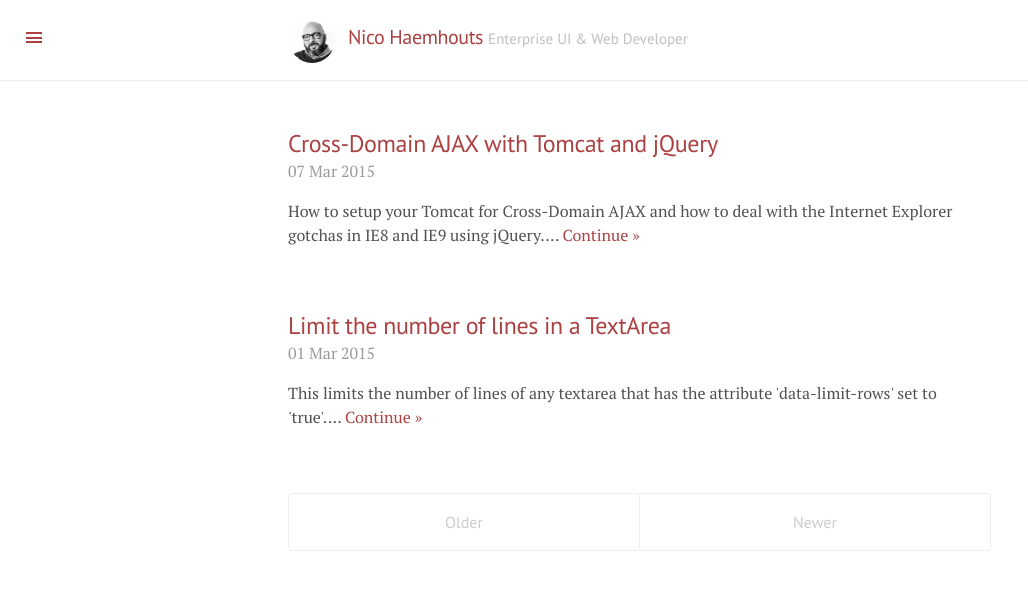
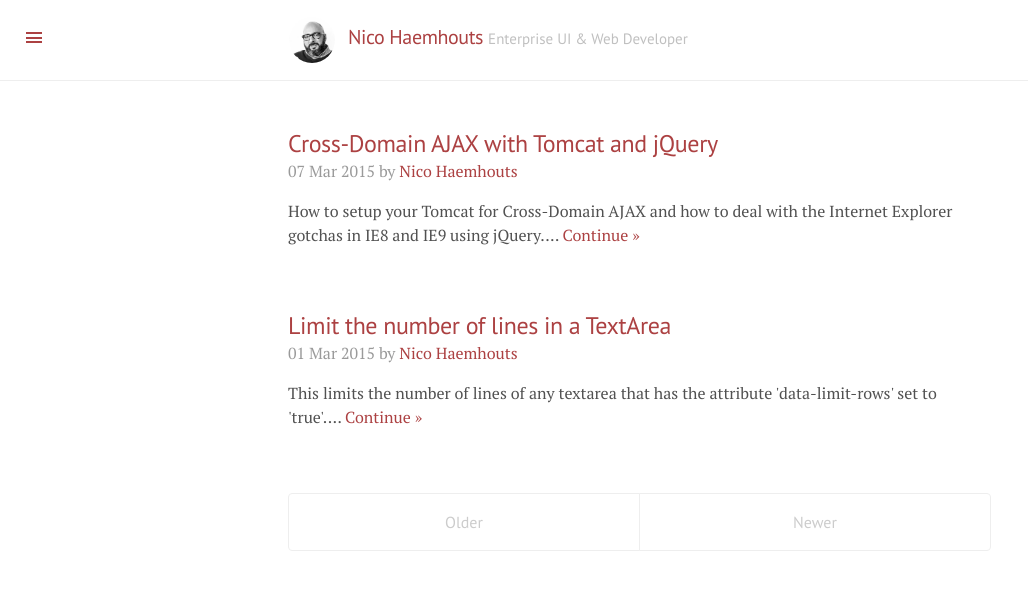
Before and after one commit to nicohaemhouts/nicohaemhouts.github.io, a Jekyll site: the page built from index.html, in a window 1280 px wide. Shown: the top 590 px of the page, without its empty margins (0-1028 px from the left). Built offline with Jekyll 4.4.1, drawn with Linux system fonts in a browser that asks for light colours; Markdown is read by kramdown in place of the engine named in the settings; the list of posts is cut into pages by our own code.

Commit message:
Microdata

```diff
--- a/index.html
+++ b/index.html
@@ -3,18 +3,23 @@
 title: Home
 ---
 
-<div class="posts">
+<div class="posts" itemscope itemtype="http://schema.org/Blog">
   {% for post in paginator.posts %}
-  <div class="post">
-    <h2 class="post-title">
+  <div class="post" itemprop="blogPost" itemscope itemtype="http://schema.org/BlogPosting">
+    <h2 class="post-title" itemprop="headLine">
       <a href="{{ post.url }}">
         {{ post.title }}
       </a>
     </h2>
 
-    <span class="post-date">{{ post.date | date_to_string }}</span>
+    <div class="post-meta">
+        <time class="post-date" itemprop="dateCreated" datetime="{{post.date}}">{{ post.date | date_to_string }}</time>
+        by <a rel="author"
+              href="{{ site.baseurl }}about.html">Nico Haemhouts</a>
+    </div>
 
-    {{ post.summary }}&hellip; <a href="{{ post.url}}">Continue &raquo;</a>
+
+    <span itemprop="articleBody">{{ post.summary }}</span>&hellip; <a href="{{ post.url}}">Continue &raquo;</a>
   </div>
   {% endfor %}
 </div>
--- a/public/css/lanyon.css
+++ b/public/css/lanyon.css
@@ -326,11 +326,18 @@
 }
 
 /* Meta data line below post title */
+.post-meta {
+    display: block;
+    margin-top: -.5rem;
+    margin-bottom: 1rem;
+    color: #9a9a9a;
+}
+
 .post-date {
-  display: block;
-  margin-top: -.5rem;
-  margin-bottom: 1rem;
-  color: #9a9a9a;
+    display: inline;
+    margin-top:0;
+    margin-bottom: 0;
+
 }
 
 /* Related posts */
```
